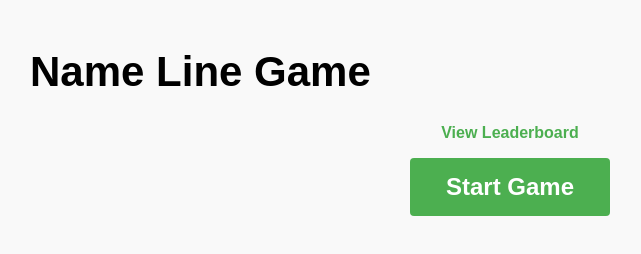
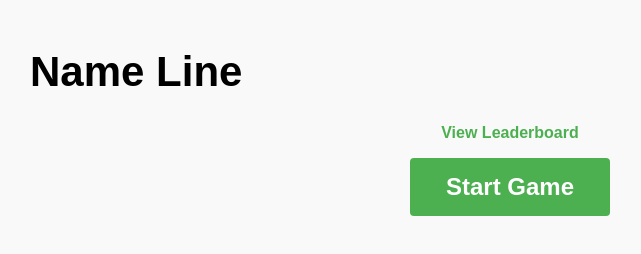
Before and after one commit to PaulMoreira/Name-Line, a website with bundled scripts: page Index.html in a window 1280 px wide. Shown: the whole page, without its empty margins (130-771 px from the left). Built offline with nearby package versions, Linux system fonts and the light colour scheme.

Commit message:
Changed Name Line Game to Name Line

```diff
--- a/Index.html
+++ b/Index.html
@@ -9,7 +9,7 @@
   <body>
     <div class="container">
       <div id="start-container">
-        <h1>Name Line Game</h1>
+        <h1>Name Line</h1>
         <a href="leaderboard.html" class="leaderboard-link">View Leaderboard</a>
         <button id="start-game-btn">Start Game</button>
       </div>
```
